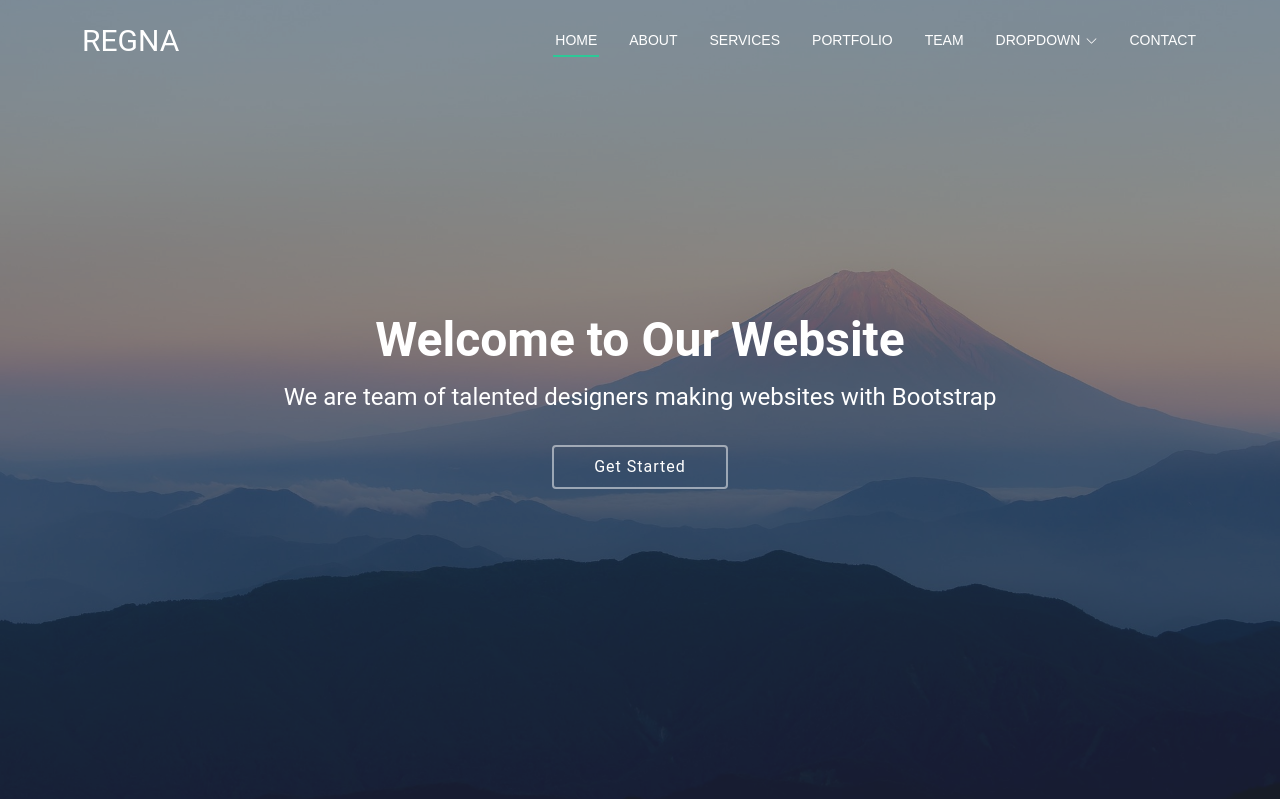
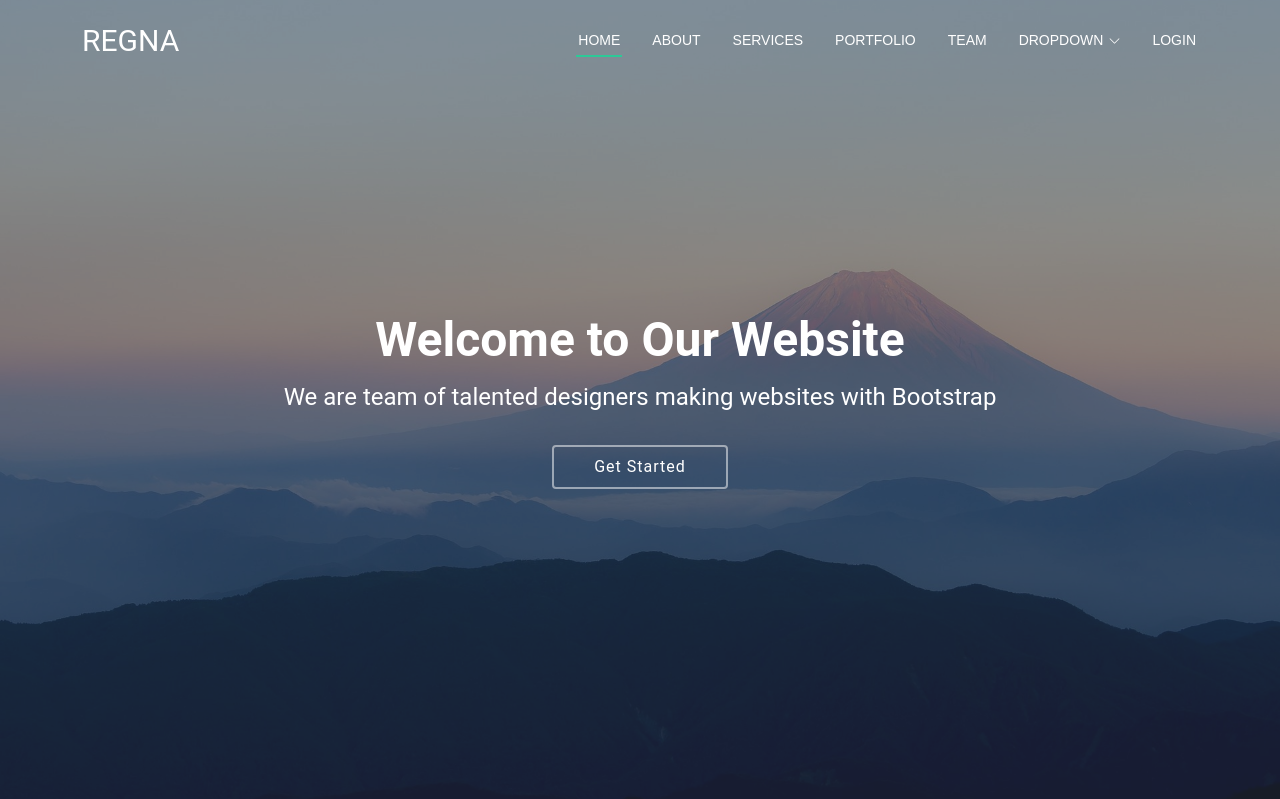
Before and after one commit to Mataes3010/Evaluacion-3-Unidad-II, a Django app: page / in a window 1280 px wide. Shown: the top 799 px of the page. Run offline with Django 5.2, Linux system fonts and the light colour scheme; some libraries are stand-ins or nearby versions.

Commit message:
login
a ver

```diff
--- a/SistemaAsistencia/AsistenciaApp/templates/landing_page/landing_page.html
+++ b/SistemaAsistencia/AsistenciaApp/templates/landing_page/landing_page.html
@@ -22,7 +22,7 @@
 
     <!-- Main CSS File -->
     <link href="{% static 'css/main.css' %}" rel="stylesheet">
-
+</head>
     <body class="index-page">
 
     <header id="header" class="header d-flex align-items-center fixed-top">
@@ -58,7 +58,7 @@
                 <li><a href="#">Dropdown 4</a></li>
                 </ul>
             </li>
-            <li><a href="#contact">Contact</a></li>
+            <li><a href="{% url 'login' %}">login</a></li>
             </ul>
             <i class="mobile-nav-toggle d-xl-none bi bi-list"></i>
         </nav>
```
